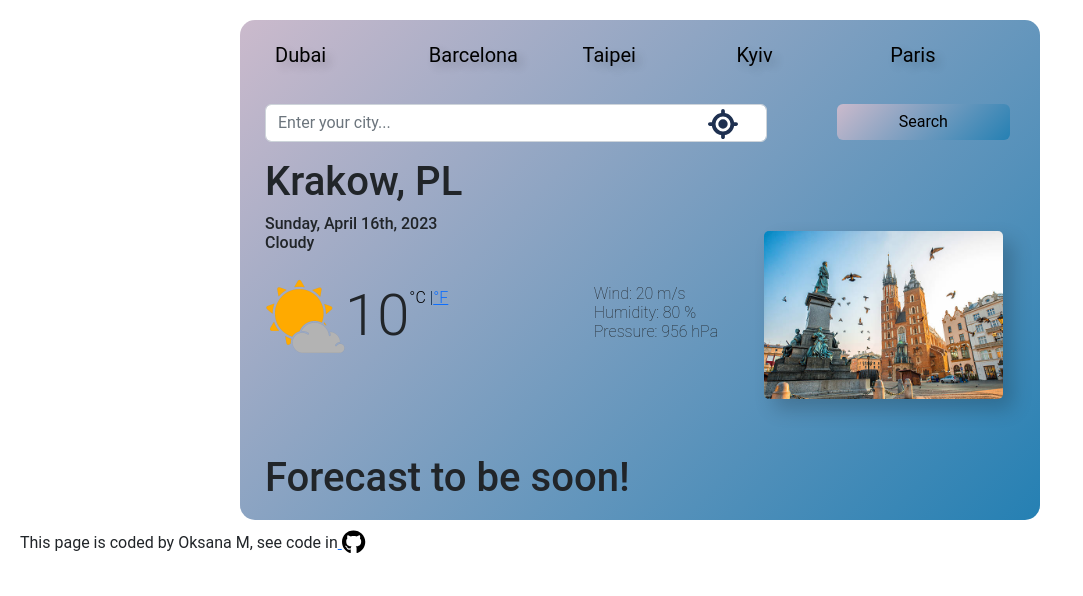
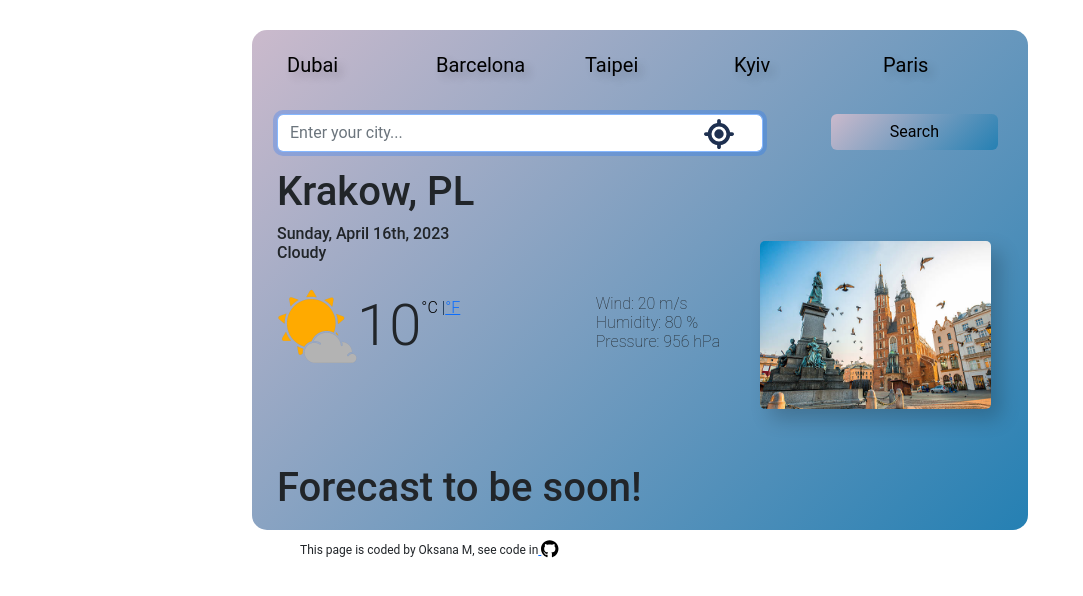
Before and after one commit to ksana/weather-app-react, a React (Create React App) app: page / in a window 1280 px wide. Shown: the top 596 px of the page, without its empty margins (0-1083 px from the left). Built offline with nearby package versions, Linux system fonts and the light colour scheme.

Commit message:
some css changes

```diff
--- a/src/CodeLink.js
+++ b/src/CodeLink.js
@@ -1,10 +1,11 @@
 import React from "react";
 import { FontAwesomeIcon } from "@fortawesome/react-fontawesome";
 import { faGithub } from "@fortawesome/free-brands-svg-icons";
+import "./css/CodeLink.css";
 
 export default function CodeLink() {
   return (
-    <div>
+    <div className="CodeLink">
       This page is coded by Oksana M, see code in
       <a href="https://github.com/ksana/weather-app-react">
         {" "}
--- a/src/Search.js
+++ b/src/Search.js
@@ -41,6 +41,7 @@ export default function Search(props) {
       description: response.data.weather[0].description,
     });
   }
+
   let form = (
     <form onSubmit={handleSearch} className="searchForm">
       <div className="row">
@@ -50,6 +51,7 @@ export default function Search(props) {
               type="search"
               className="form-control"
               placeholder="Enter your city..."
+              autoFocus="on"
               onChange={updateCity}
             />
           </div>
--- a/src/css/App.css
+++ b/src/css/App.css
@@ -1,6 +1,7 @@
 .App {
-  margin: 20px;
   font-family: "Roboto", sans-serif;
+  max-width: 800px;
+  margin: 30px auto;
 }
 
 .bottom {
@@ -27,31 +28,3 @@ h1 {
   color: darkblue;
   text-decoration: none;
 }
-
-.weekday {
-  background: linear-gradient(-225deg, #cbbacc 0%, #2580b3 100%);
-  border: transparent;
-}
-
-.dayName {
-  text-align: center;
-}
-
-.card-temp {
-  font-size: 16px;
-  text-align: center;
-  margin: 0;
-}
-
-.card-weather {
-  padding-left: 5px;
-  padding-right: 5px;
-}
-
-.card-body {
-  padding: 8px;
-}
-
-.weather-forecast-temperature-min {
-  opacity: 0.6;
-}
--- /dev/null
+++ b/src/css/CodeLink.css
@@ -0,0 +1,5 @@
+.CodeLink {
+  margin-left: 60px;
+  margin-top: 10px;
+  font-size: 12px;
+}
--- a/src/css/Forecast.css
+++ b/src/css/Forecast.css
@@ -1,3 +1,31 @@
 .Forecast {
   margin-left: 15px;
 }
+
+.weekday {
+  background: linear-gradient(-225deg, #cbbacc 0%, #2580b3 100%);
+  border: transparent;
+}
+
+.dayName {
+  text-align: center;
+}
+
+.card-temp {
+  font-size: 16px;
+  text-align: center;
+  margin: 0;
+}
+
+.card-weather {
+  padding-left: 5px;
+  padding-right: 5px;
+}
+
+.card-body {
+  padding: 8px;
+}
+
+.weather-forecast-temperature-min {
+  opacity: 0.6;
+}
--- a/src/css/Weather.css
+++ b/src/css/Weather.css
@@ -3,6 +3,6 @@
   border: 100px;
   padding: 10px;
   border-radius: 15px;
-  max-width: 800px;
-  margin: 10px auto;
+  /* // max-width: 800px; */
+  /* margin: 10px auto; */
 }
```
